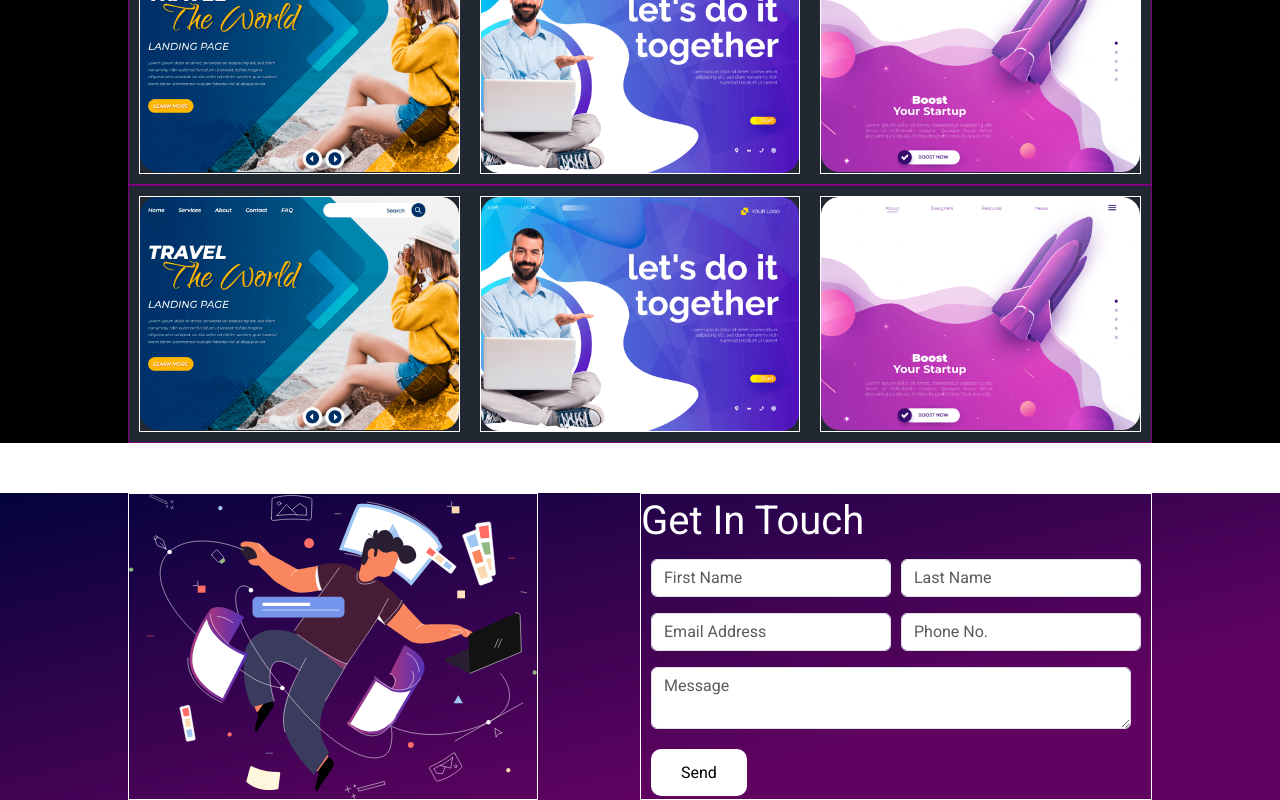
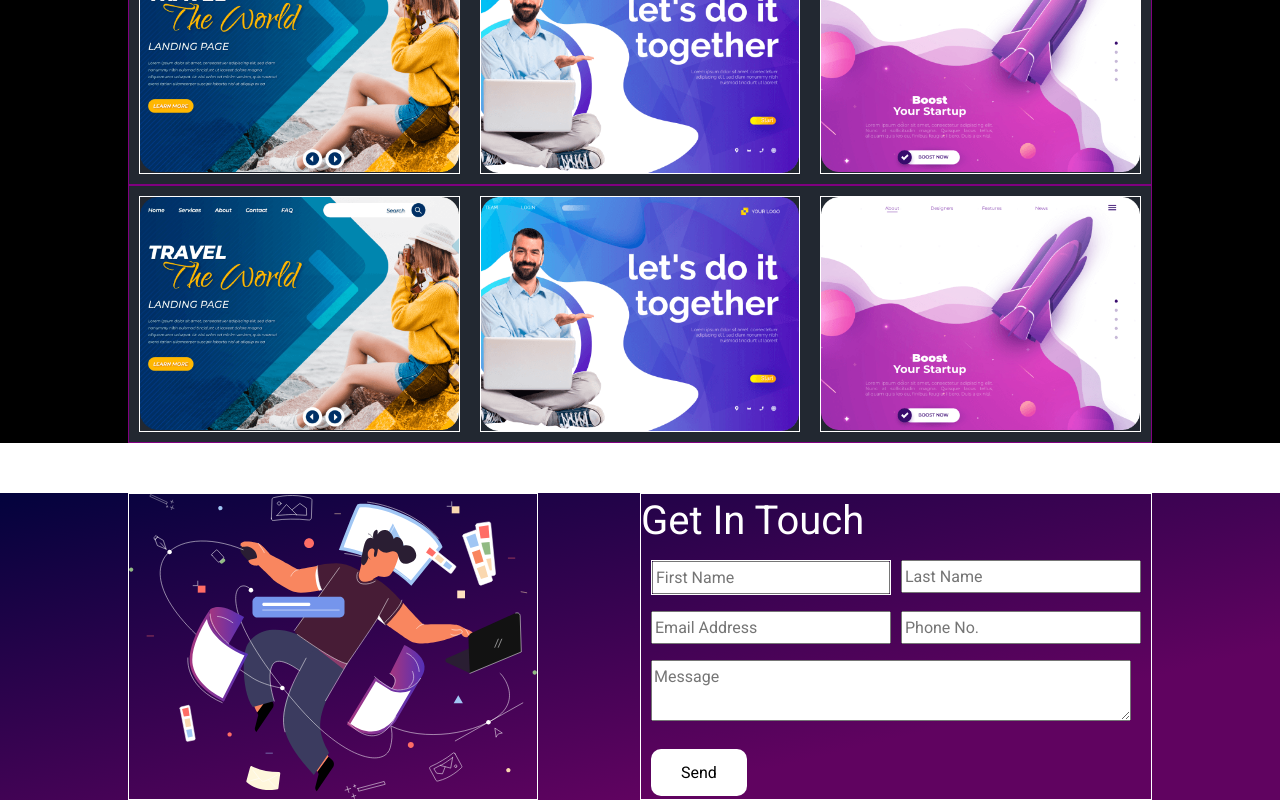
Before and after one commit to pavleth14/myPortfolio, a React (Create React App) app: page / in a window 1280 px wide. Shown: the part 2027-2827 px from the top of the page. Built offline with nearby package versions, Linux system fonts and the light colour scheme.

Commit message:
form logic for React added

```diff
--- a/src/components/Contact.js
+++ b/src/components/Contact.js
@@ -1,9 +1,17 @@
-import { useRef } from 'react';
+import { useRef, useState } from 'react';
 import contactImg from '../assets/imgs/contact-img.svg'
 
 const Contact = () => {
 
-    const contactRef = useRef(null); // Dodajte ref na spoljni div
+    const contactRef = useRef(null);
+
+    const [formData, setFormData] = useState({
+        firstName: '',
+        lastName: '',
+        email: '',
+        phone: '',
+        message: ''
+    });
 
     const container = {
         marginTop: '50px',
@@ -51,10 +59,42 @@ const Contact = () => {
         borderRadius: '10px'
     }
 
-    const handleSubmit = (e) => {
+    const handleSubmit = async (e) => {
         e.preventDefault();
-        console.log(123);
-    }
+        console.log('Form Data:', formData);
+        try {
+            const response = await fetch('', {
+                method: 'POST',
+                headers: {
+                    'Content-Type': 'application/json'
+                },
+                body: JSON.stringify(formData)
+            });
+            if (response.ok) {
+                console.log('Email sent successfully');
+                // Optionally, you can reset the form fields after successful submission
+                setFormData({
+                    firstName: '',
+                    lastName: '',
+                    email: '',
+                    phone: '',
+                    message: ''
+                });
+            } else {
+                console.error('Error sending email');
+            }
+        } catch (error) {
+            console.error('Error:', error);
+        }
+    };
+
+    const handleChange = (e) => {
+        const { name, value } = e.target;
+        setFormData((prevFormData) => ({
+            ...prevFormData,
+            [name]: value
+        }));
+    };
 
     return (
         <div style={container} ref={contactRef}>
@@ -66,24 +106,63 @@ const Contact = () => {
                     <h1>Get In Touch</h1>
                     <form onSubmit={handleSubmit}>
                         <div style={formRow}>
-                            <div className="col-lg-6 col-sm-12 mb-3">
-                                <input type='text' className="form-control" placeholder="First Name" />
+                            <div className="col-lg-6 col-sm-12 mb-3" style={{ border: '1px solid white' }}>
+                                <input
+                                    style={{ width: '100%' }}
+                                    type="text"
+                                    name="firstName"
+                                    value={formData.firstName}
+                                    onChange={handleChange}
+                                    placeholder="First Name"
+                                    required
+                                />
                             </div>
                             <div className="col-lg-6 col-sm-12 mb-3">
-                                <input type='text' className="form-control" placeholder="Last Name" />
+                                <input
+                                    style={{ width: '100%' }}
+                                    type="text"
+                                    name="lastName"
+                                    value={formData.lastName}
+                                    onChange={handleChange}
+                                    placeholder="Last Name"
+                                    required
+                                />
                             </div>
                         </div>
                         <div style={formRow}>
                             <div className="col-lg-6 col-sm-12 mb-3">
-                                <input type='text' className="form-control" placeholder="Email Address" />
+                                <input
+                                    style={{ width: '100%' }}
+                                    type="email"
+                                    name="email"
+                                    value={formData.email}
+                                    onChange={handleChange}
+                                    placeholder="Email Address"
+                                    required
+                                />
                             </div>
                             <div className="col-lg-6 col-sm-12 mb-3">
-                                <input type='text' className="form-control" placeholder="Phone No." />
+                                <input
+                                    style={{ width: '100%' }}
+                                    type="text"
+                                    name="phone"
+                                    value={formData.phone}
+                                    onChange={handleChange}
+                                    placeholder="Phone No."
+                                    required
+                                />
                             </div>
                         </div>
                         <div style={formRow}>
                             <div className="col-12">
-                                <textarea className="form-control" placeholder='Message'></textarea>
+                                <textarea
+                                    style={{ width: '100%' }}
+                                    name="message"
+                                    value={formData.message}
+                                    onChange={handleChange}
+                                    placeholder="Message"
+                                    required
+                                ></textarea>
                             </div>
                         </div>
                         <button style={buttonStyle} type="submit"><span>Send</span></button>
```
